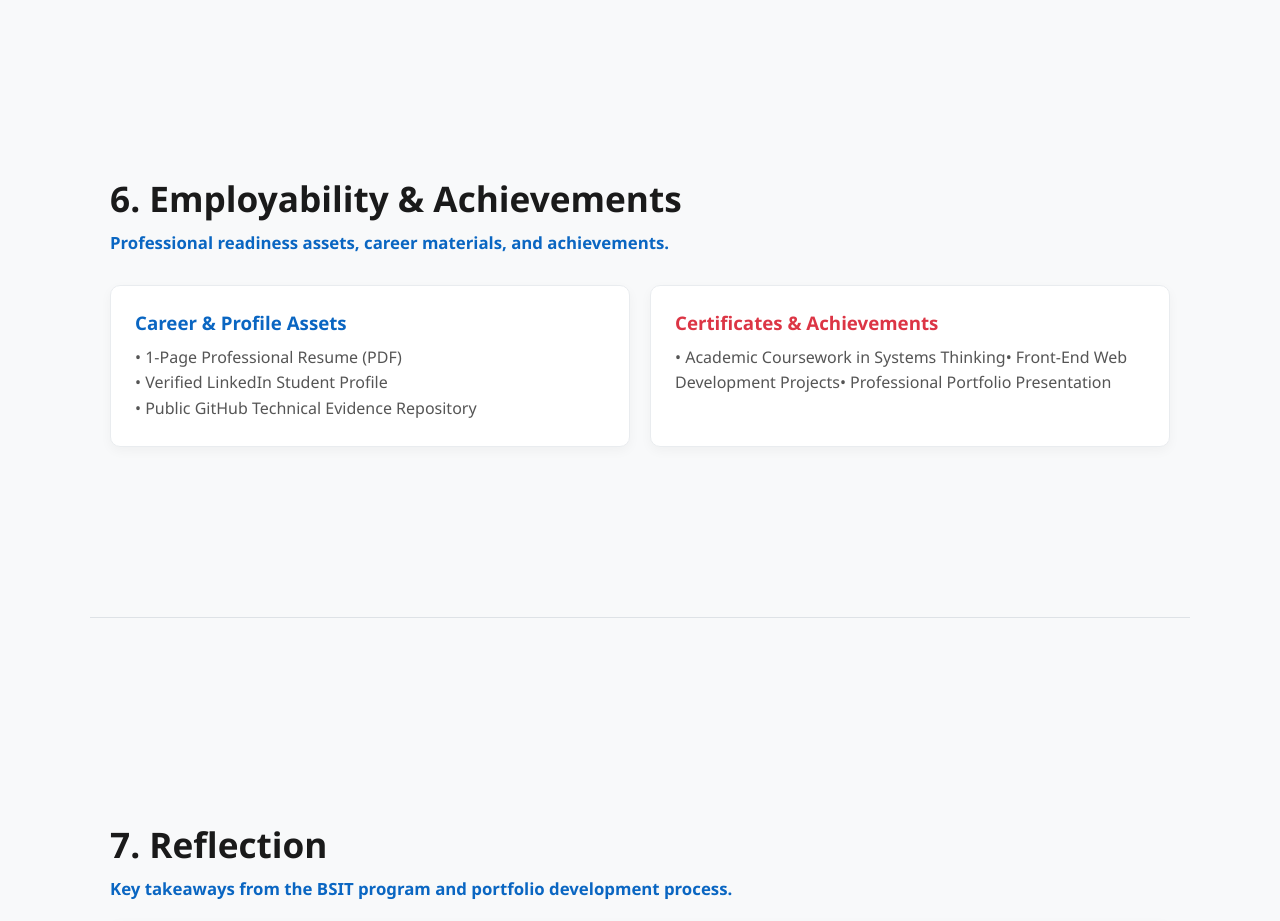
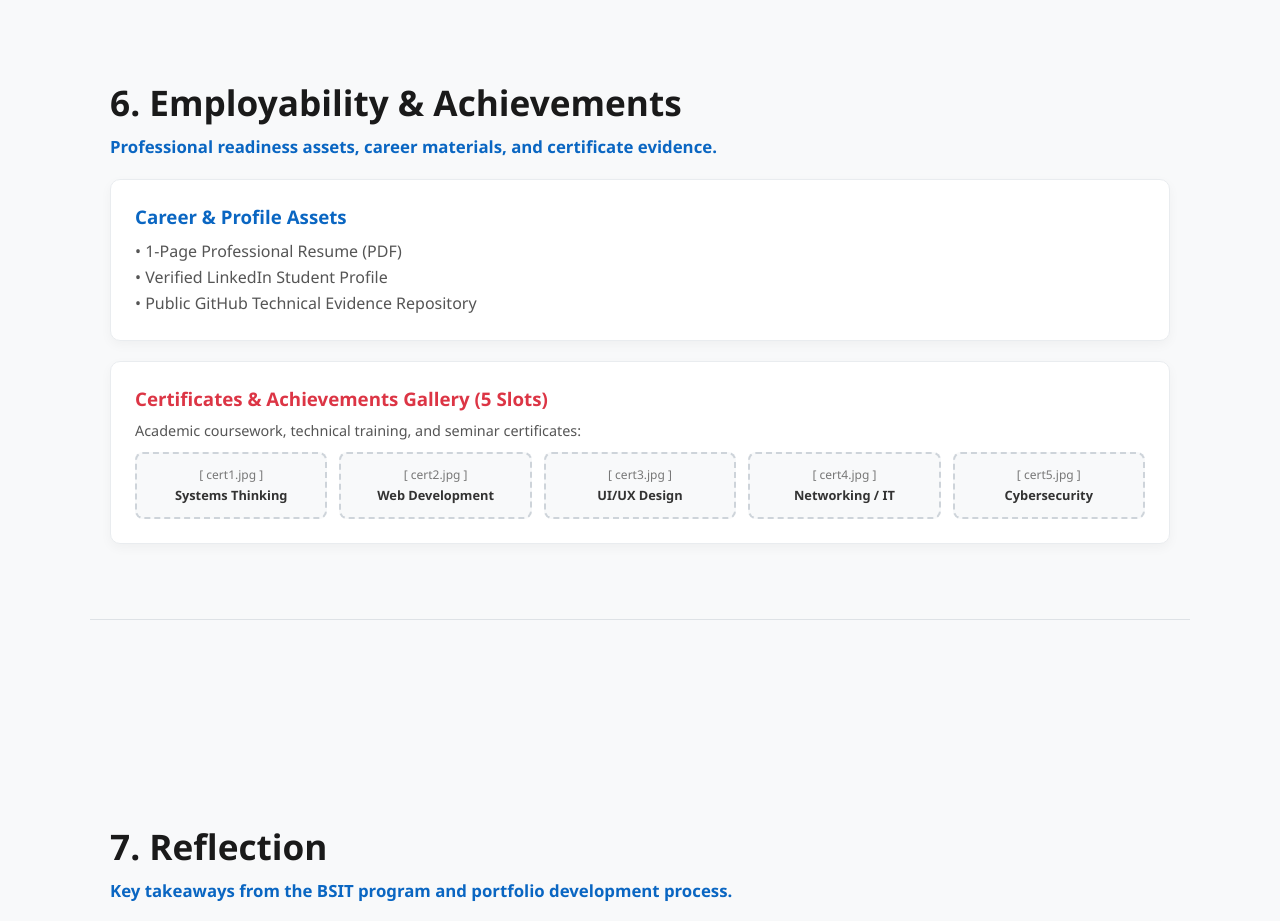
Before and after one commit to sorebiancanicole26-beep/sorebiancanicole26-beep.github, a plain HTML site: page index.html in a window 1280 px wide. Shown: the part 4040-4961 px from the top of the page. Drawn offline with Linux system fonts and the light colour scheme.

Commit message:
Implement certificate gallery section in index.html
Added a certificate gallery section with image placeholders and descriptions for various certificates.

```diff
--- a/index.html
+++ b/index.html
@@ -47,6 +47,12 @@ h2:hover{color:#dc3545;text-shadow:0 0 15px rgba(220,53,69,0.4)}
 .term-output{white-space:pre-wrap;color:#7ee787;min-height:80px;line-height:1.4}
 .sec-item{display:flex;align-items:center;gap:10px;margin-bottom:10px;font-size:0.95rem;color:#444}
 .sec-item input[type="checkbox"]{width:18px;height:18px;accent-color:#dc3545;cursor:pointer}
+
+/* CERTIFICATE IMAGE PLACEHOLDER STYLES (5 SPACES) */
+.cert-grid-5{display:grid;grid-template-columns:repeat(auto-fit,minmax(130px,1fr));gap:12px;margin-top:12px}
+.cert-box{border:2px dashed #ced4da;border-radius:8px;padding:12px;text-align:center;background:#f8f9fa;transition:.3s}
+.cert-box:hover{border-color:#dc3545;background:#fff;transform:translateY(-2px)}
+.cert-img{width:100%;height:90px;object-fit:cover;border-radius:4px;margin-bottom:6px}
 </style>
 </head>
 <body>
@@ -219,15 +225,54 @@ My career goal is to secure a role as a Front-End Web Developer or UI/UX Designe
 <!-- 6. EMPLOYABILITY & CERTIFICATES -->
 <section id="employability" class="section">
 <h2>6. Employability & Achievements</h2>
-<p class="section-intro">Professional readiness assets, career materials, and achievements.</p>
-<div class="grid-2">
-<div class="glow-card">
+<p class="section-intro">Professional readiness assets, career materials, and certificate evidence.</p>
+
+<div class="glow-card" style="margin-bottom:20px;">
 <h3 style="color:#0a66c2;margin-bottom:10px">Career & Profile Assets</h3>
 <p style="color:#555;line-height:1.6">• 1-Page Professional Resume (PDF)<br>• Verified LinkedIn Student Profile<br>• Public GitHub Technical Evidence Repository</p>
 </div>
+
+<!-- CERTIFICATES WITH 5 IMAGE PLACEHOLDERS -->
 <div class="glow-card">
-<h3 style="color:#dc3545;margin-bottom:10px">Certificates & Achievements</h3>
-<p style="color:#555;line-height:1.6">• Academic Coursework in Systems Thinking<br">• Front-End Web Development Projects<br">• Professional Portfolio Presentation</p>
+<h3 style="color:#dc3545;margin-bottom:10px">Certificates & Achievements Gallery (5 Slots)</h3>
+<p style="color:#555;font-size:0.9rem;margin-bottom:10px">Academic coursework, technical training, and seminar certificates:</p>
+<div class="cert-grid-5">
+
+<!-- Slot 1 -->
+<div class="cert-box">
+<img src="certificate1.jpg" alt="Certificate 1" class="cert-img" onerror="this.style.display='none'; this.nextElementSibling.style.display='block';">
+<p style="font-size:0.75rem;color:#777;display:none;">[ cert1.jpg ]</p>
+<span style="font-size:0.8rem;font-weight:600;color:#333;">Systems Thinking</span>
+</div>
+
+<!-- Slot 2 -->
+<div class="cert-box">
+<img src="certificate2.jpg" alt="Certificate 2" class="cert-img" onerror="this.style.display='none'; this.nextElementSibling.style.display='block';">
+<p style="font-size:0.75rem;color:#777;display:none;">[ cert2.jpg ]</p>
+<span style="font-size:0.8rem;font-weight:600;color:#333;">Web Development</span>
+</div>
+
+<!-- Slot 3 -->
+<div class="cert-box">
+<img src="certificate3.jpg" alt="Certificate 3" class="cert-img" onerror="this.style.display='none'; this.nextElementSibling.style.display='block';">
+<p style="font-size:0.75rem;color:#777;display:none;">[ cert3.jpg ]</p>
+<span style="font-size:0.8rem;font-weight:600;color:#333;">UI/UX Design</span>
+</div>
+
+<!-- Slot 4 -->
+<div class="cert-box">
+<img src="certificate4.jpg" alt="Certificate 4" class="cert-img" onerror="this.style.display='none'; this.nextElementSibling.style.display='block';">
+<p style="font-size:0.75rem;color:#777;display:none;">[ cert4.jpg ]</p>
+<span style="font-size:0.8rem;font-weight:600;color:#333;">Networking / IT</span>
+</div>
+
+<!-- Slot 5 -->
+<div class="cert-box">
+<img src="certificate5.jpg" alt="Certificate 5" class="cert-img" onerror="this.style.display='none'; this.nextElementSibling.style.display='block';">
+<p style="font-size:0.75rem;color:#777;display:none;">[ cert5.jpg ]</p>
+<span style="font-size:0.8rem;font-weight:600;color:#333;">Cybersecurity</span>
+</div>
+
 </div>
 </div>
 </section>
```
